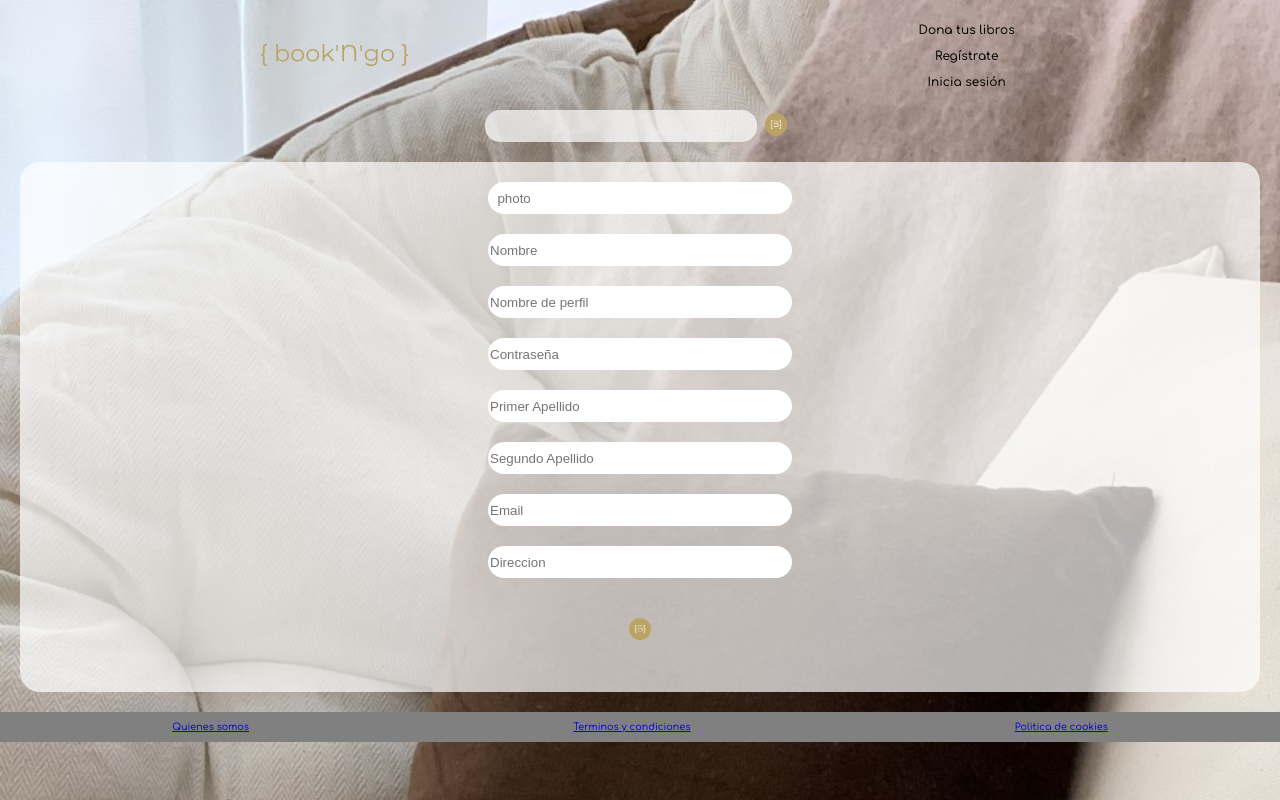
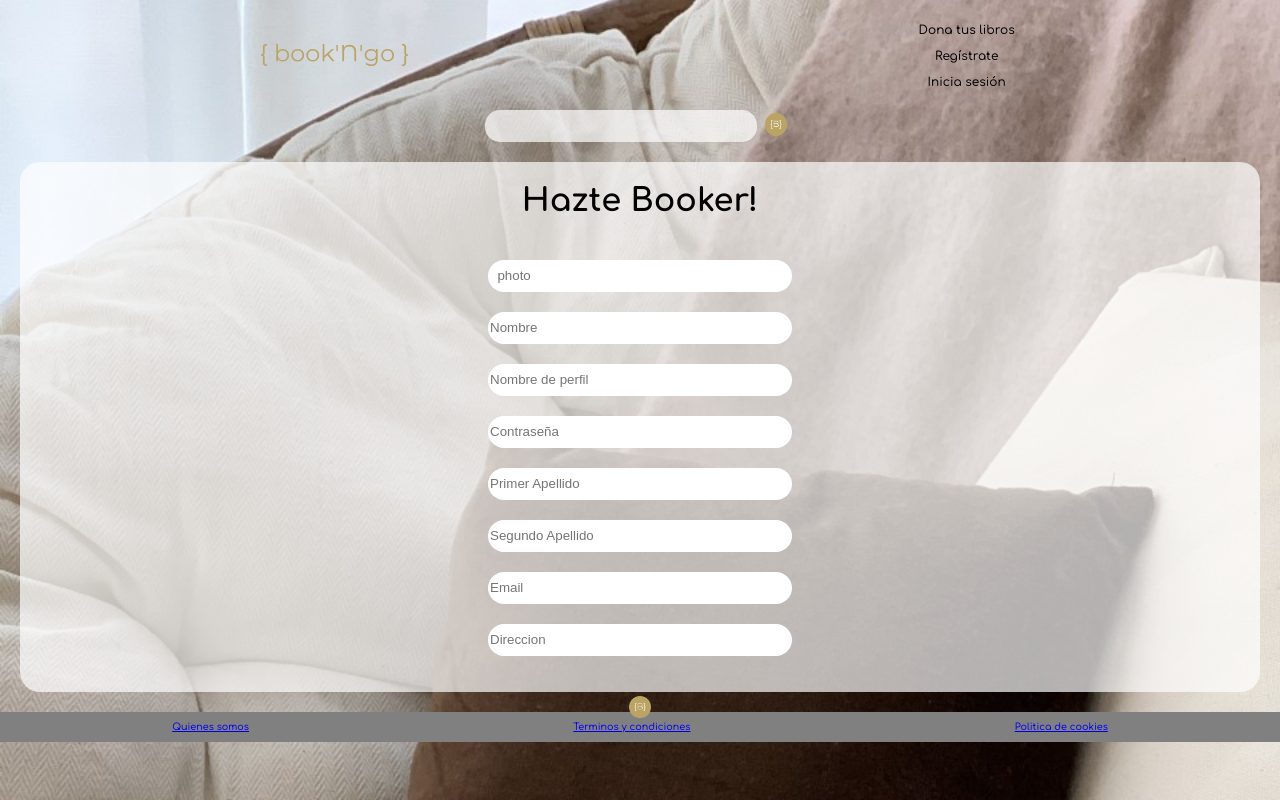
Before and after one commit to bimbernon/bookNgo, a React (Create React App) app in the folder ENTREGABLES/my-app/: page /users/register in a window 1280 px wide. Built offline with nearby package versions, Linux system fonts and the light colour scheme.

Commit message:
aceptados cambios

```diff
--- a/ENTREGABLES/my-app/src/components/main/RegisterMain/RegisterForm/RegisterForm.css
+++ b/ENTREGABLES/my-app/src/components/main/RegisterMain/RegisterForm/RegisterForm.css
@@ -40,3 +40,7 @@
     justify-content: center;
     margin-top: 2.5rem;
 }
+
+.register-form-title {
+    text-align: center;
+}
--- a/ENTREGABLES/my-app/src/components/main/RegisterMain/RegisterForm/RegisterForm.js
+++ b/ENTREGABLES/my-app/src/components/main/RegisterMain/RegisterForm/RegisterForm.js
@@ -8,6 +8,7 @@ export const RegisterForm = (props) => {
   return (
     <div className="register-container">
       <form className="register-form" action="/">
+        <h1 className="register-form-title">Hazte Booker!</h1>
         <div className="form-item">
           <input type="text" placeholder="  photo"></input>
         </div>
```
Also changed, not shown: 1 other file (tests, documents, lock files or other folders).
